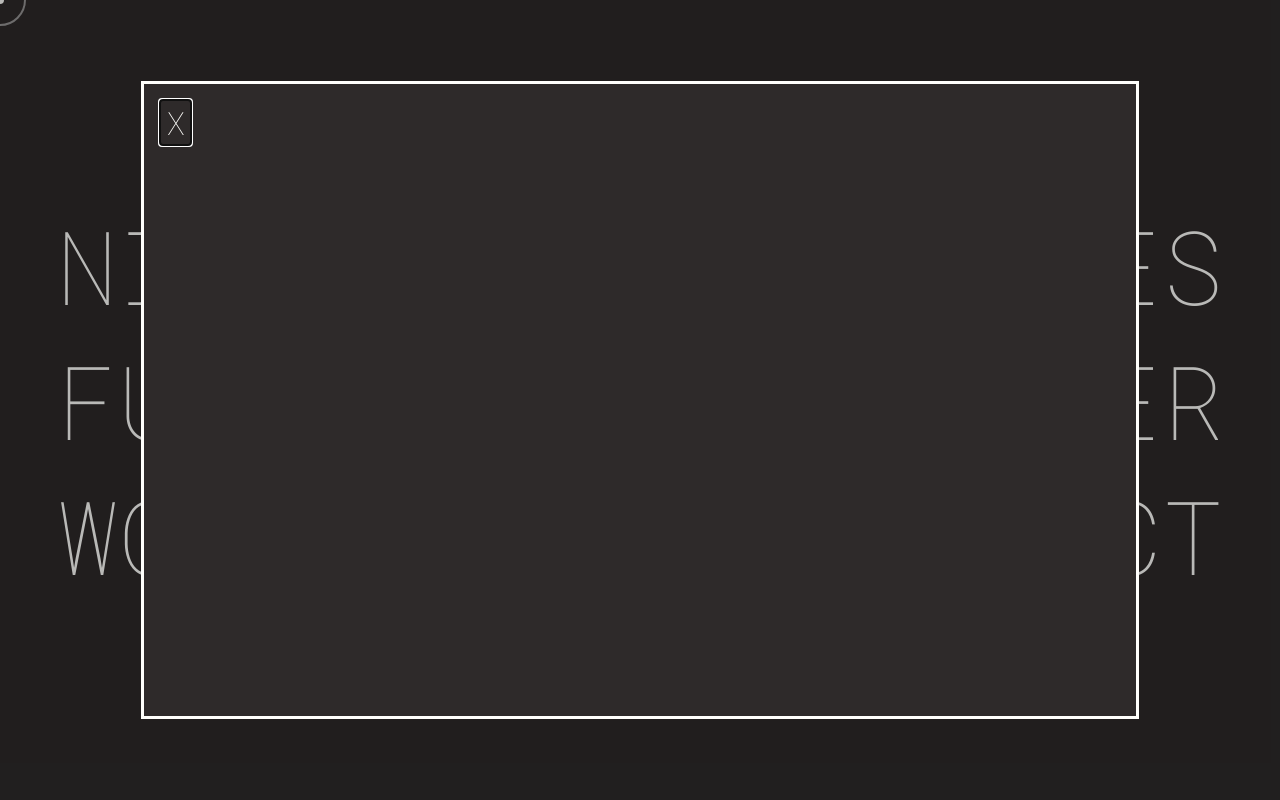
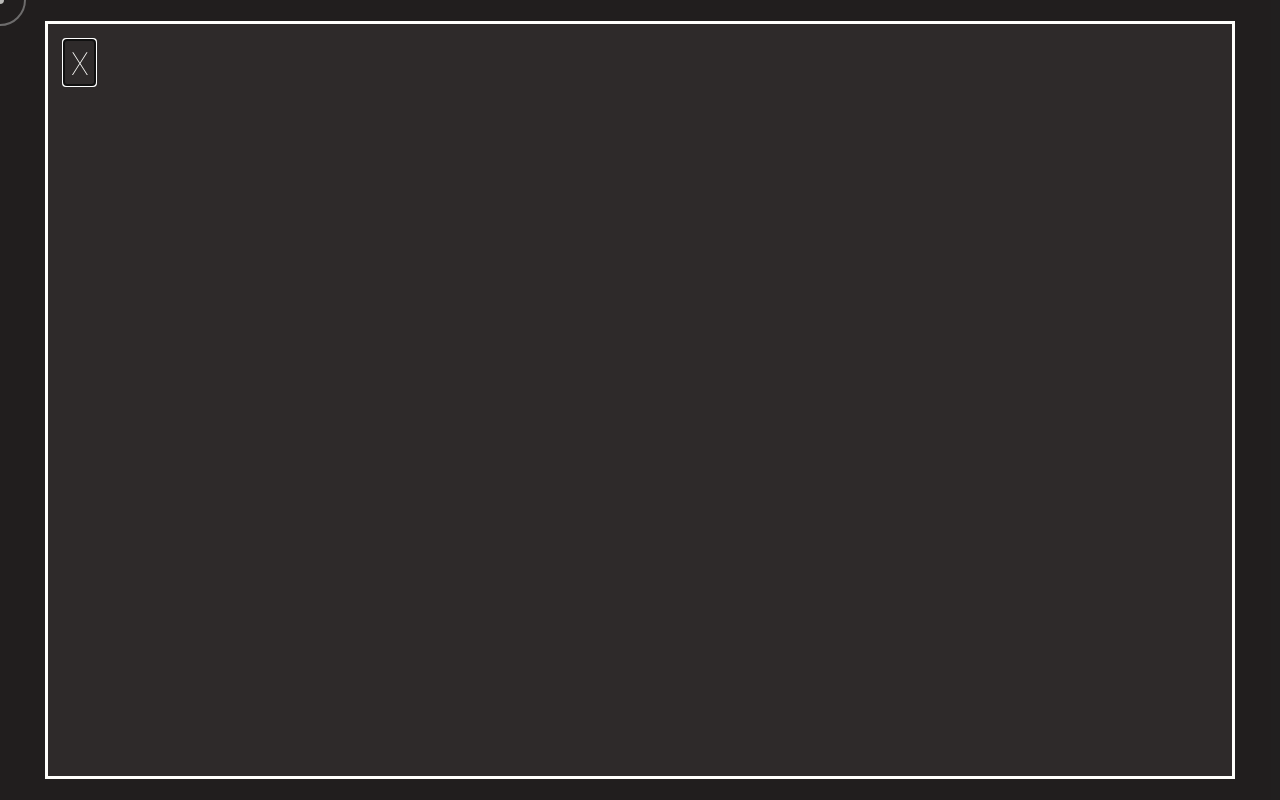
Before and after one commit to ngf11/new_portfolio, a plain HTML site: page index.html in a window 1280 px wide. Both pictures are taken after a click on the element "WORK". Drawn offline with Linux system fonts and the light colour scheme.

Commit message:
Modal coursur fixed

```diff
--- a/style.css
+++ b/style.css
@@ -75,8 +75,9 @@ a {
 
 /* modals */
 .modal {
-  height: 75vh;
-  width: 75vw;
+  height: 90vh;
+  width: 90vw;
+  cursor: auto;
   background-color: var(--background-color);
   color: var(--font-color);
   font-family: var(--font-fam);
```
